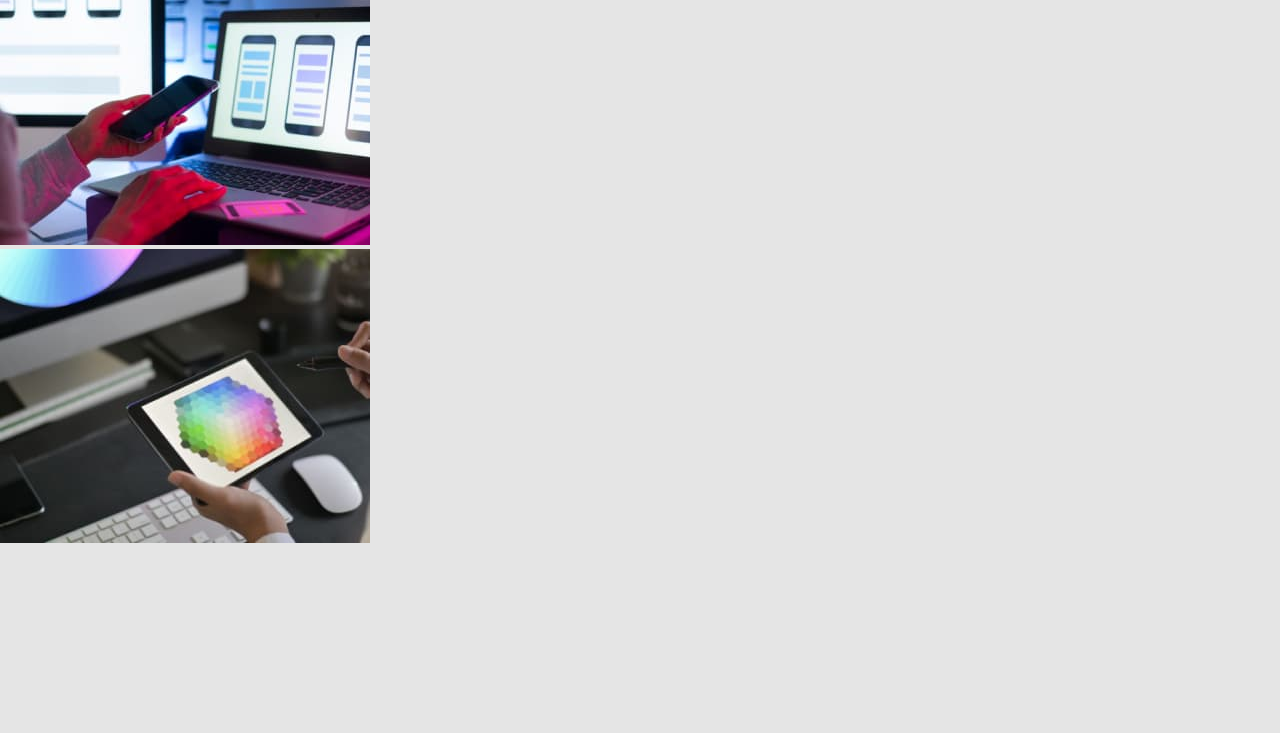
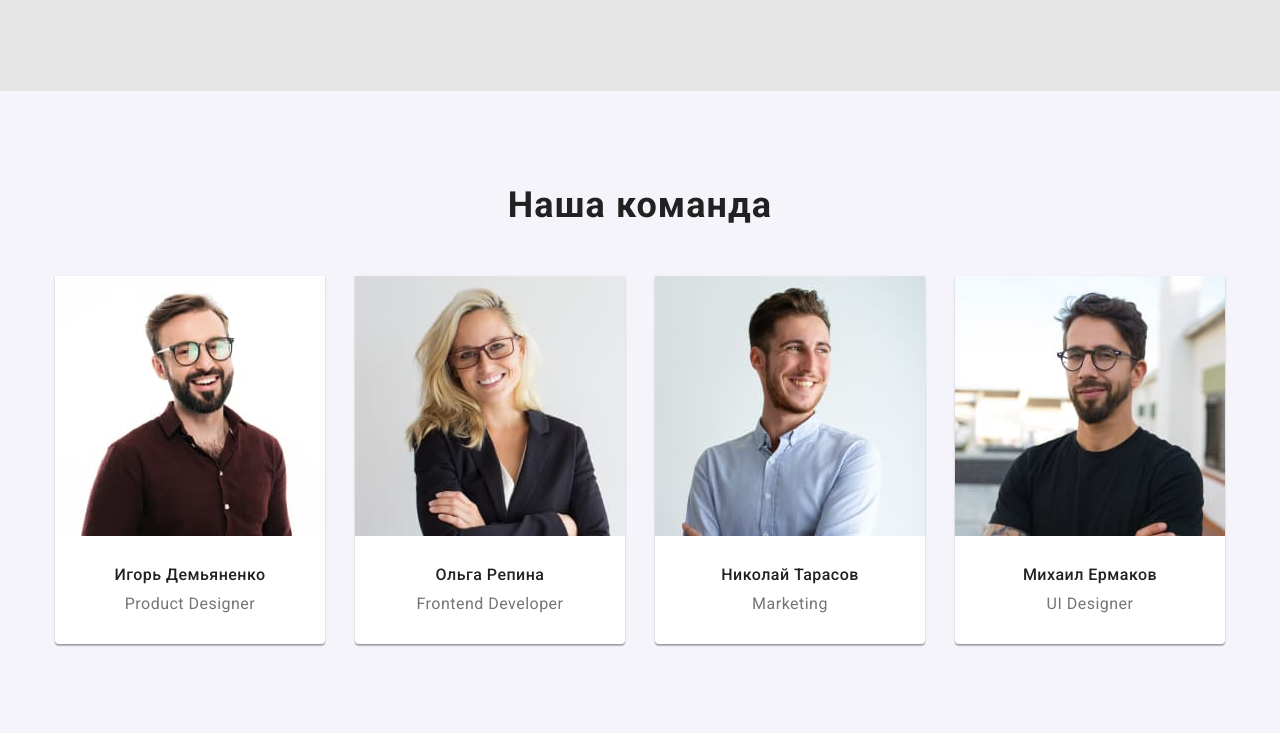
Before and after one commit to yurents/goit-markup-hw-03., a plain HTML site: page index.html in a window 1280 px wide. Shown: the part 1448-2181 px from the top of the page. Drawn offline with nearby package versions, Linux system fonts and the light colour scheme.

Commit message:
herodone

```diff
--- a/css/styles.css
+++ b/css/styles.css
@@ -37,6 +37,11 @@ body {
   background-color: #e5e5e5;
   color: var(--main-text-color);
 }
+img {
+  display: block;
+  max-width: 100%;
+  height: auto;
+}
 
 .list {
   list-style: none;
@@ -63,6 +68,7 @@ body {
   font-size: 36px;
   line-height: 1.16;
   text-align: center;
+  margin-bottom: 50px;
   letter-spacing: 0.03em;
 }
 .logo {
@@ -158,7 +164,7 @@ body {
 /* MAIN SECTION */
 .main-hero-section {
   background-color: #2f303a;
-  display: flex;
+  text-align: center;
   flex-direction: column;
   padding: 200px 0px;
 }
@@ -185,6 +191,7 @@ body {
   color: #ffffff;
 }
 .hero-btn {
+  border-style: none;
   width: 200px;
   height: 50px;
   background: #2196f3;
@@ -201,18 +208,16 @@ body {
   display: flex;
 }
 
-.hero-list:not(:last-child) {
+.hero-item:not(:last-child) {
   margin-right: 30px;
 }
 
 .hero-after-title {
   margin-bottom: 10px;
-  margin-right: 30px;
 }
 
 .hero-title-description {
   width: 270px;
-  margin-right: 30px;
 }
 
 .hero-after-title {
@@ -233,11 +238,22 @@ body {
   color: var(--second-title-color);
 }
 
+/*                   SECOND-HERO                  */
+
 .team-title {
   color: var(--second-title-color);
 }
+.hero-image-list {
+  display: flex;
+}
+.hero-image:not(:last-child) {
+  margin-right: 30px;
+}
+
+/*                TEAM SECTIONS */
 
 .team-names {
+  margin-bottom: 10px;
   font-weight: 500;
   font-size: 16px;
   line-height: 1.18;
@@ -252,6 +268,28 @@ body {
   text-align: center;
   letter-spacing: 0.03em;
   color: var(--main-text-color);
+}
+
+.team-section {
+  background-color: #f5f4fa;
+}
+
+.team-list {
+  display: flex;
+  flex-wrap: wrap;
+  margin-left: -30px;
+}
+.team-item {
+  flex-basis: calc(100% / 4 - 30px);
+  margin-left: 30px;
+  background: #ffffff;
+  box-shadow: 0px 1px 3px rgba(0, 0, 0, 0.12), 0px 1px 1px rgba(0, 0, 0, 0.14),
+    0px 2px 1px rgba(0, 0, 0, 0.2);
+  border-radius: 0px 0px 4px 4px;
+}
+.team-names-profession {
+  padding-top: 30px;
+  padding-bottom: 30px;
 }
 /*                  FOOTER            */
 .footer {
--- a/index.html
+++ b/index.html
@@ -56,7 +56,8 @@
         <h1 class="hero-title">Эффективные решения для вашего бизнеса</h1>
         <button class="hero-btn" type="button">Заказать услугу</button>
       </section>
-      <section class="hero-section section container">
+      <section class="hero-section section">
+        <div class="container">
           <ul class="list hero-list">
             <li class="link hero-item">
               <h3 class="hero-after-title">Внимание к деталям</h3>
@@ -68,8 +69,8 @@
             <li class="link hero-item">
               <h3 class="hero-after-title">Пунктуальность</h3>
               <p class="hero-title-description">
-              Задача организации, в особенности же рамки и место обучения кадров
-              влечет за собой.
+                Задача организации, в особенности же рамки и место обучения
+                кадров влечет за собой.
               </p>
             </li>
             <li class="link hero-item">
@@ -87,8 +88,10 @@
               </p>
             </li>
           </ul>
+        </div>
       </section>
       <section class="second-hero-section section">
+        <div class="container">
           <h2 class="second-hero-title sections-title">Чем мы занимаемся</h2>
           <ul class="list hero-image-list">
             <li class="hero-image">
@@ -116,51 +119,62 @@
               />
             </li>
           </ul>
+        </div>
       </section>
       <section class="team-section section">
+        <div class="container">
           <h2 class="team-title sections-title">Наша команда</h2>
           <ul class="list team-list">
-          <li class="team-image">
+            <li class="team-item">
               <img
                 src="./css/image/img.jpg"
                 alt="зображення члена команди"
                 width="270"
                 height="260"
               />
+              <div class="team-names-profession">
                 <h3 class="team-names">Игорь Демьяненко</h3>
                 <p lang="en" class="team-proffesion">Product Designer</p>
+              </div>
             </li>
-          <li class="team-image">
+            <li class="team-item">
               <img
                 src="./css/image/img1.jpg"
                 alt="зображення члена команди"
                 width="270"
                 height="260"
               />
+              <div class="team-names-profession">
                 <h3 class="team-names">Ольга Репина</h3>
                 <p lang="en" class="team-proffesion">Frontend Developer</p>
+              </div>
             </li>
-          <li class="team-image">
+            <li class="team-item">
               <img
                 src="./css/image/img2.jpg"
                 alt="зображення члена команди"
                 width="270"
                 height="260"
               />
+              <div class="team-names-profession">
                 <h3 class="team-names">Николай Тарасов</h3>
                 <p lang="en" class="team-proffesion">Marketing</p>
+              </div>
             </li>
-          <li class="team-image">
+            <li class="team-item">
               <img
                 src="./css/image/img3.jpg"
                 alt="зображення члена команди"
                 width="270"
                 height="260"
               />
+              <div class="team-names-profession">
                 <h3 class="team-names">Михаил Ермаков</h3>
                 <p lang="en" class="team-proffesion">UI Designer</p>
+              </div>
             </li>
           </ul>
+        </div>
       </section>
     </main>
     <!-- footer -->
```
Lines whose indentation alone changed are shown as unchanged.
